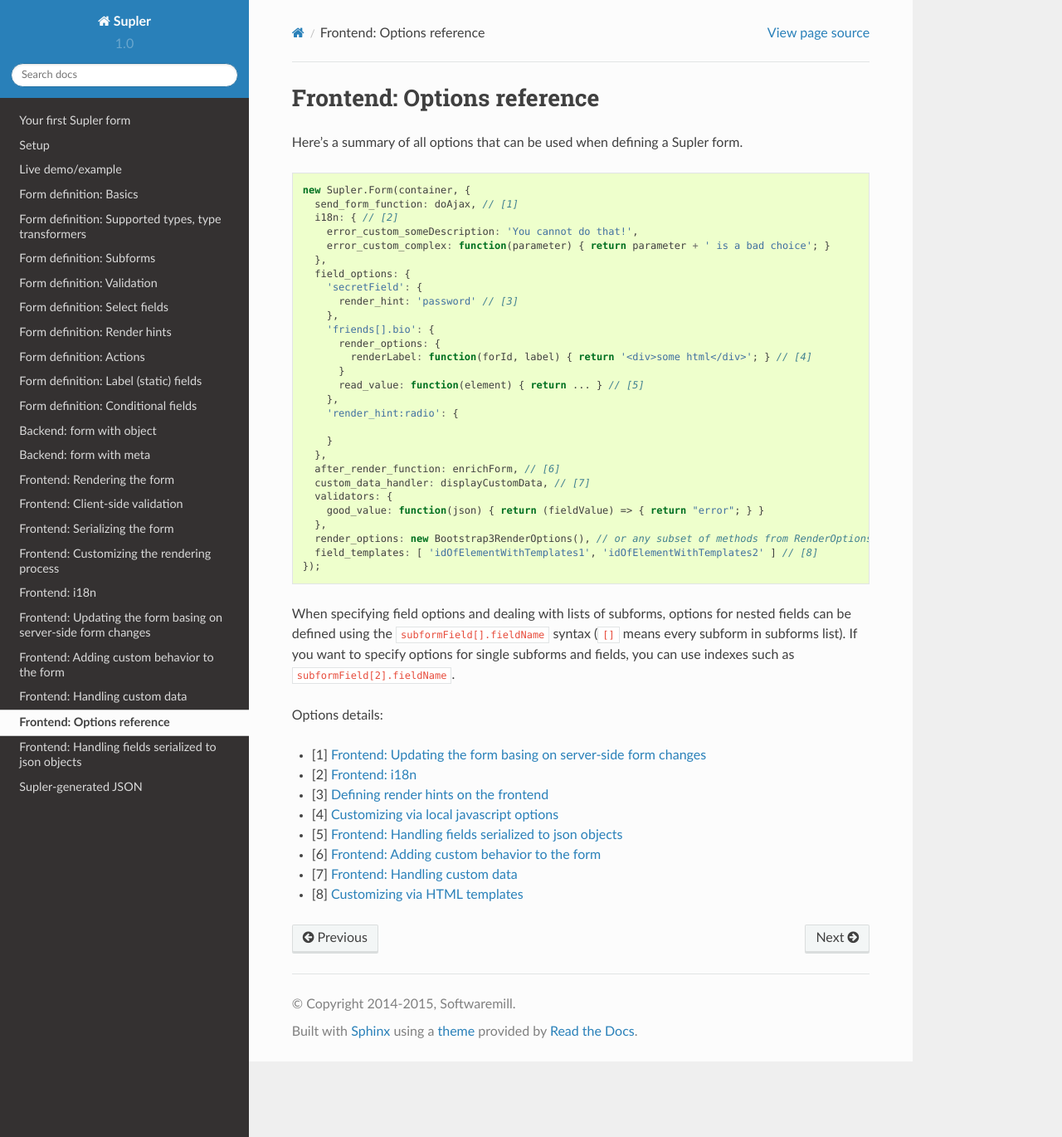
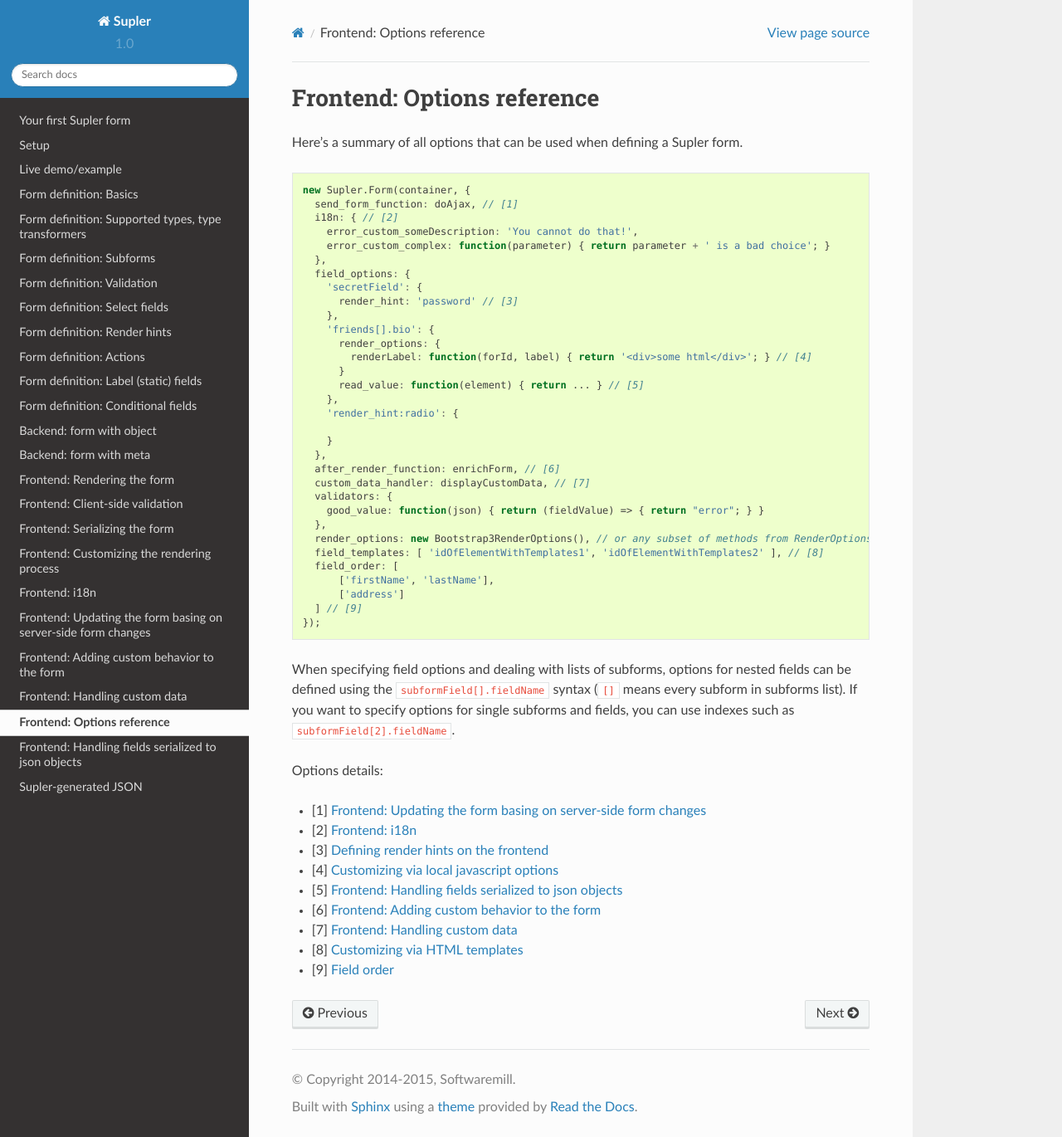
Before and after one commit to softwaremill/supler, a Sphinx documentation site: the page built from docs/frontend/options.rst, in a window 1280 px wide and 1370 px high. Shown: the whole window at 83% size. Built offline with Sphinx 7.4.7 and the Read the Docs theme 2.0.0, drawn with Linux system fonts in a browser that asks for light colours.

Commit message:
Docs: field order in all options

```diff
--- a/docs/frontend/options.rst
+++ b/docs/frontend/options.rst
@@ -31,7 +31,11 @@
       good_value: function(json) { return (fieldValue) => { return "error"; } }
     },
     render_options: new Bootstrap3RenderOptions(), // or any subset of methods from RenderOptions
-    field_templates: [ 'idOfElementWithTemplates1', 'idOfElementWithTemplates2' ] // [8]
+    field_templates: [ 'idOfElementWithTemplates1', 'idOfElementWithTemplates2' ], // [8]
+    field_order: [
+        ['firstName', 'lastName'],
+        ['address']
+    ] // [9]
   });
 
 When specifying field options and dealing with lists of subforms, options for nested fields can be defined using the
@@ -48,3 +52,4 @@
 * [6] :ref:`afterrender`
 * [7] :ref:`customdatahandler`
 * [8] :ref:`customizingrender_templates`
+* [9] :ref:`rendering_fieldorder`
--- a/docs/frontend/rendering.rst
+++ b/docs/frontend/rendering.rst
@@ -23,6 +23,8 @@
 
 If the JSON received from the server contains validation errors, they will be displayed as well.
 
+.. _rendering_fieldorder:
+
 Field order
 -----------
 
```
